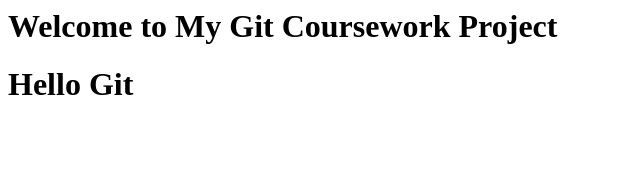
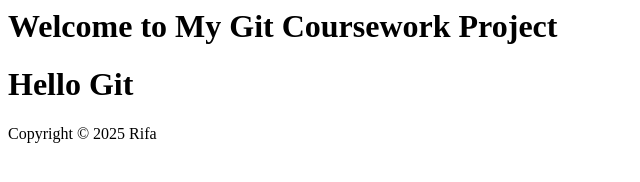
Before and after one commit to rifagafoormc-cpu/git-coursework-rifa, a plain HTML site: page index.html in a window 1280 px wide. Shown: the whole page, without its empty margins (0-640 px from the left). Drawn offline with Linux system fonts and the light colour scheme.

Commit message:
feat: add footer with copyright

```diff
--- a/index.html
+++ b/index.html
@@ -1,3 +1,4 @@
 <h1>Welcome to My Git Coursework Project</h1>
 
 <h1>Hello Git</h1>
+<footer>Copyright © 2025 Rifa</footer>
```
